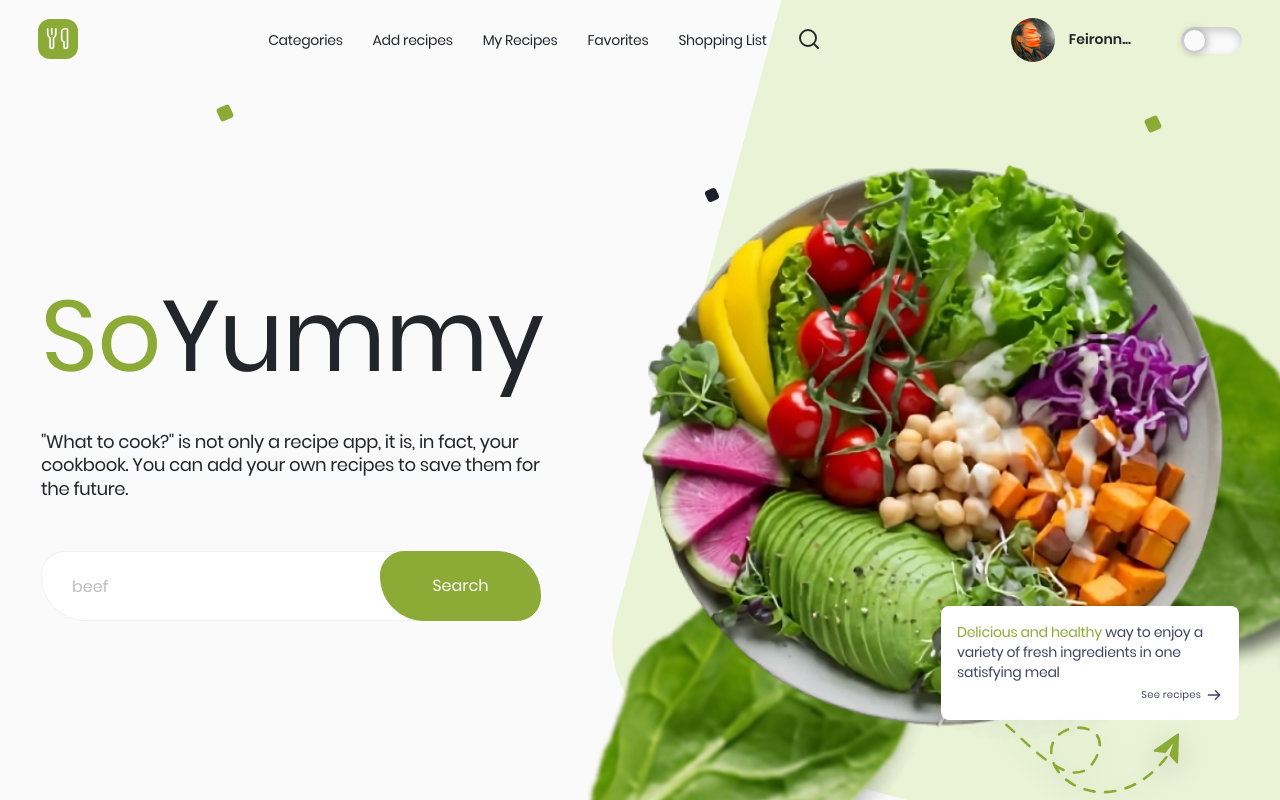
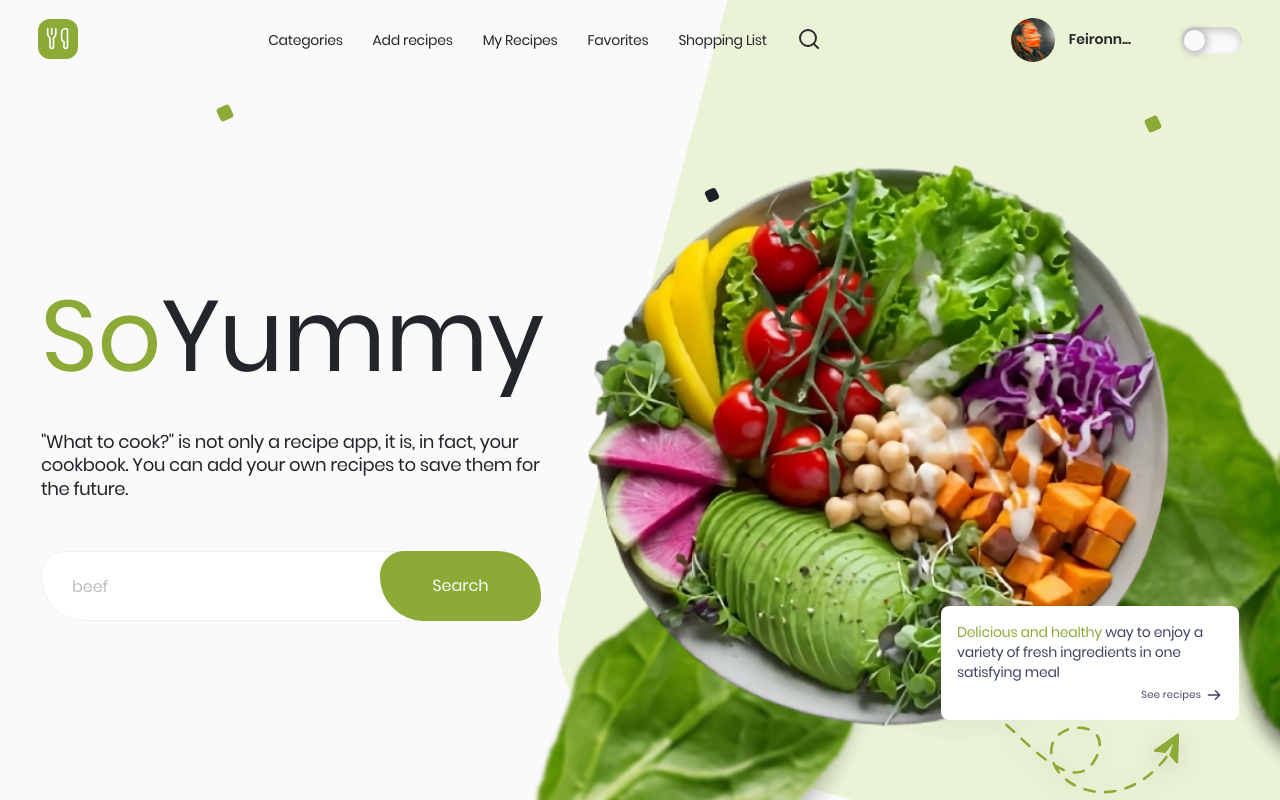
Before and after one commit to pawelrogowski/soYum, a React (Vite) app: page /home in a window 1280 px wide. Built offline with nearby package versions, Linux system fonts and the light colour scheme.

Commit message:
🔀🎨refactor: styles

```diff
--- a/src/components/Hero/Hero.styled.js
+++ b/src/components/Hero/Hero.styled.js
@@ -17,7 +17,7 @@ export const StyledSection = styled.section`
     padding-bottom: 20rem;
   }
   @media (min-width: ${({ theme }) => theme.breakpoints.desktop}) {
-    gap: 7.4rem;
+    gap: 2rem;
   }
 
   > div:first-of-type {
@@ -147,10 +147,15 @@ export const StyledSection = styled.section`
       }
       > img {
         max-width: 100%;
+        min-width: 300px;
         width: 100%;
         @media (min-width: ${({ theme }) => theme.breakpoints.tablet}) {
           max-width: 110%;
+          min-width: 400px;
           width: 110%;
+        }
+        @media (min-width: ${({ theme }) => theme.breakpoints.desktop}) {
+          min-width: 463px;
         }
       }
     }
```
